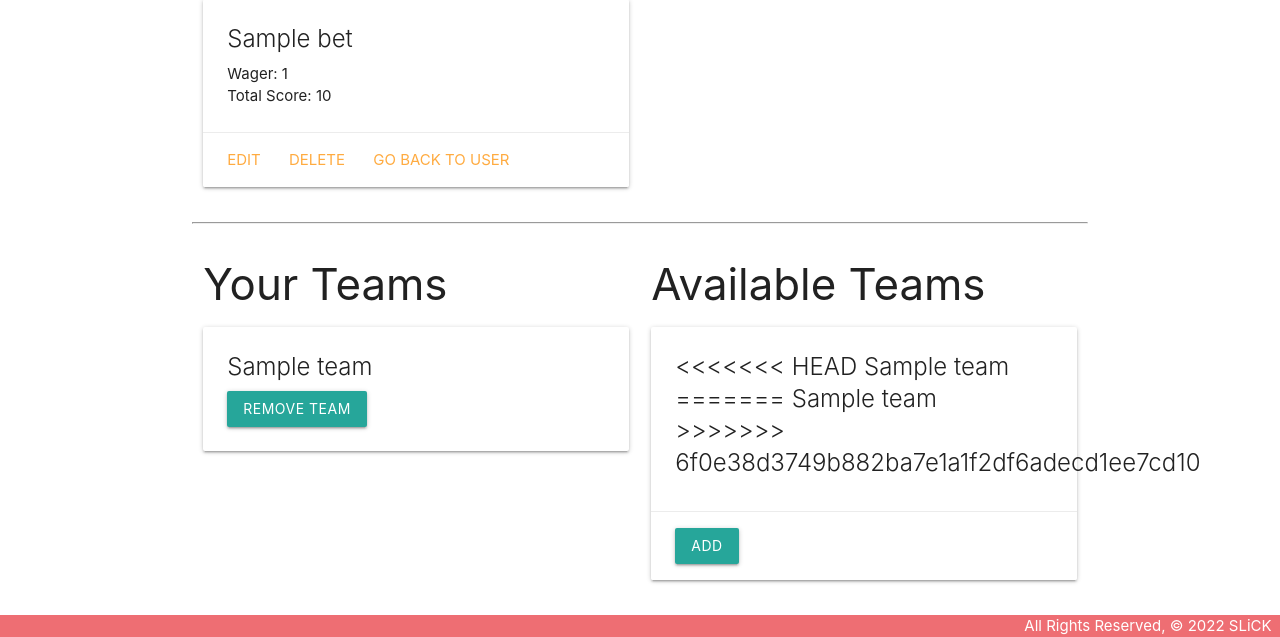
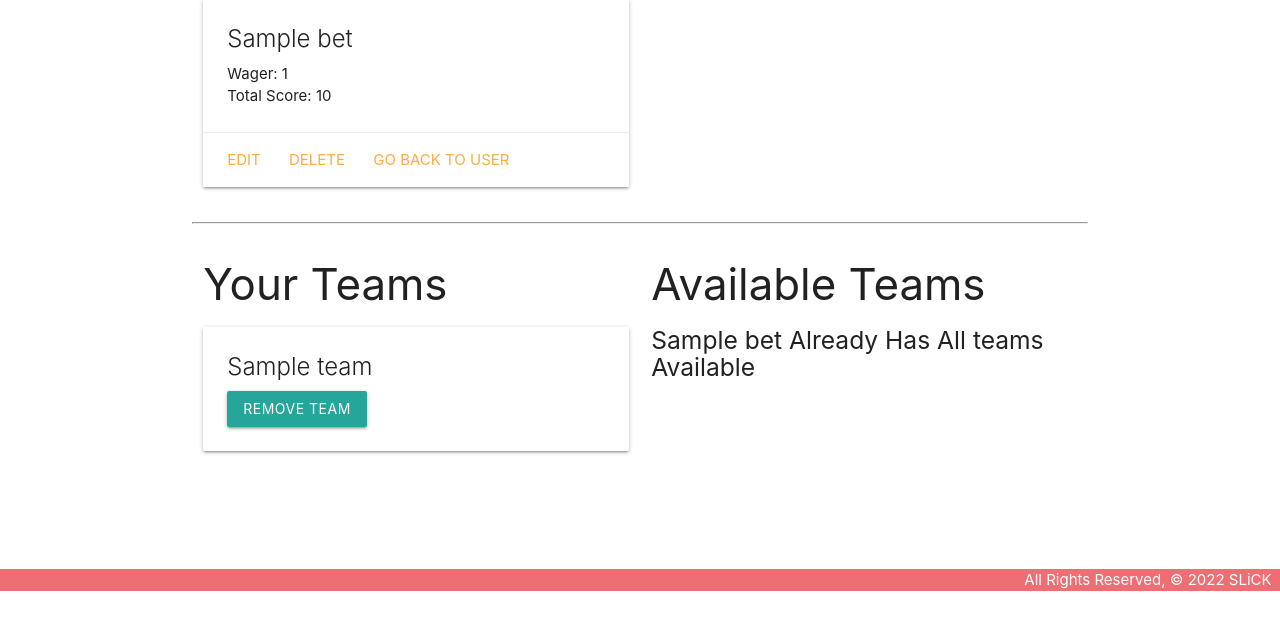
Before and after one commit to sparklingwaterlemon/Project-3-SLiCK, a Django app: template slick_fantasy/main_app/templates/bets/detail.html in a window 1280 px wide. Shown: the part 209-846 px from the top of the page. After the commit the page ends 800 px from the top, so only its background shows below. Run offline with Django 4.2, Linux system fonts and the light colour scheme; the template is opened without the code that fills it: values that come from a table or form of the project are taken from there, others are empty; tables that the repository leaves empty hold one stand-in row (values such as "Sample post").

Commit message:
working on limiting teams for bets

```diff
--- a/slick_fantasy/main_app/templates/bets/detail.html
+++ b/slick_fantasy/main_app/templates/bets/detail.html
@@ -45,16 +45,12 @@
     <!-- Bet's Available Teams -->
     <div class="col s6">
         <h3>Available Teams</h3>
-        {% if teams.count %}
+        {% if teams.count > 29%}
             {% for team in teams.all %}
                 <div class="card">
                     <div class="card-content">
                         <span class="card-title">
-<<<<<<< HEAD
                             {{ team.name }}
-=======
-                            {{ team.name }}
->>>>>>> 6f0e38d3749b882ba7e1a1f2df6adecd1ee7cd10
                         </span>
                     </div>
                     <div class="card-action">
```
